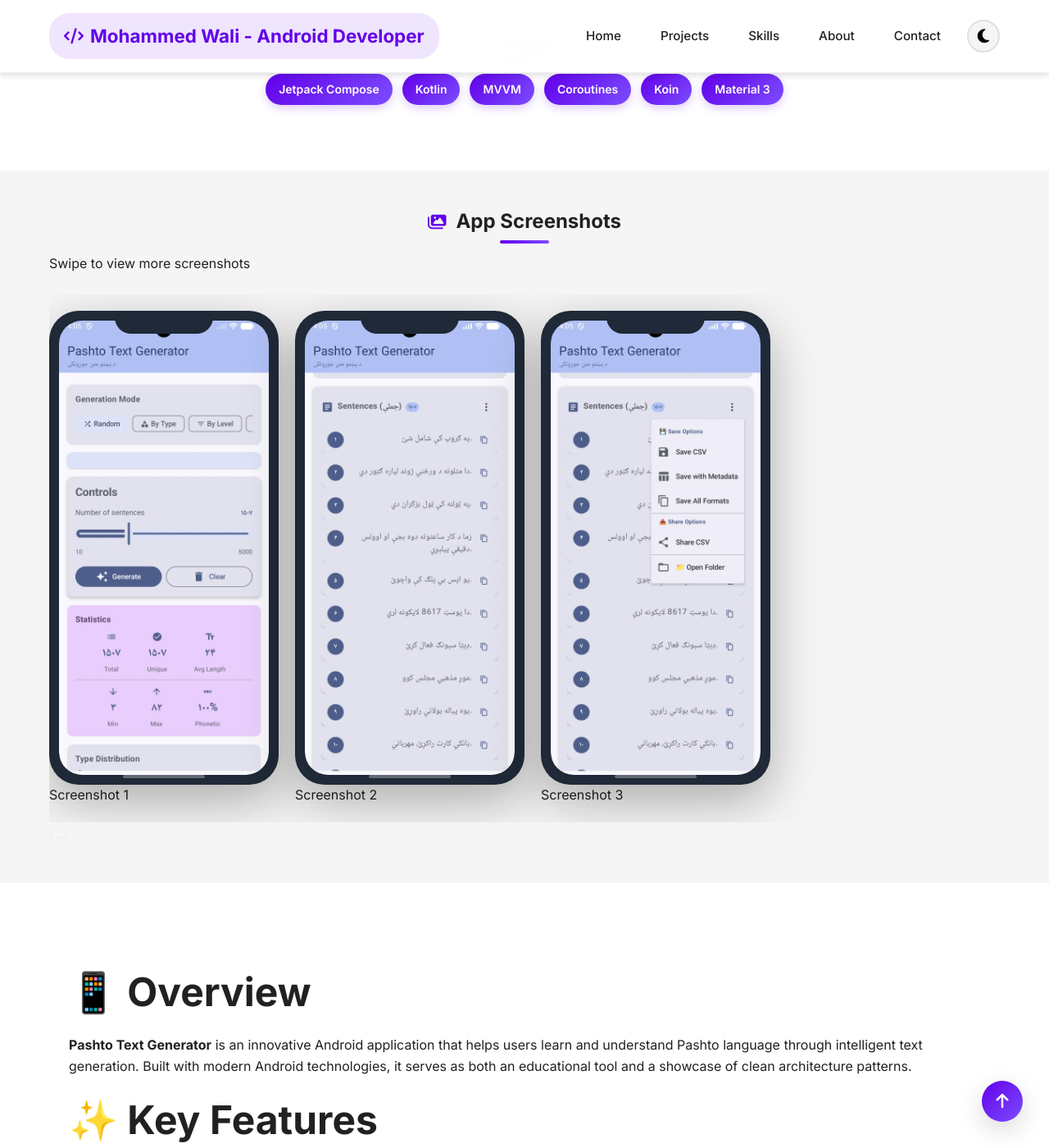
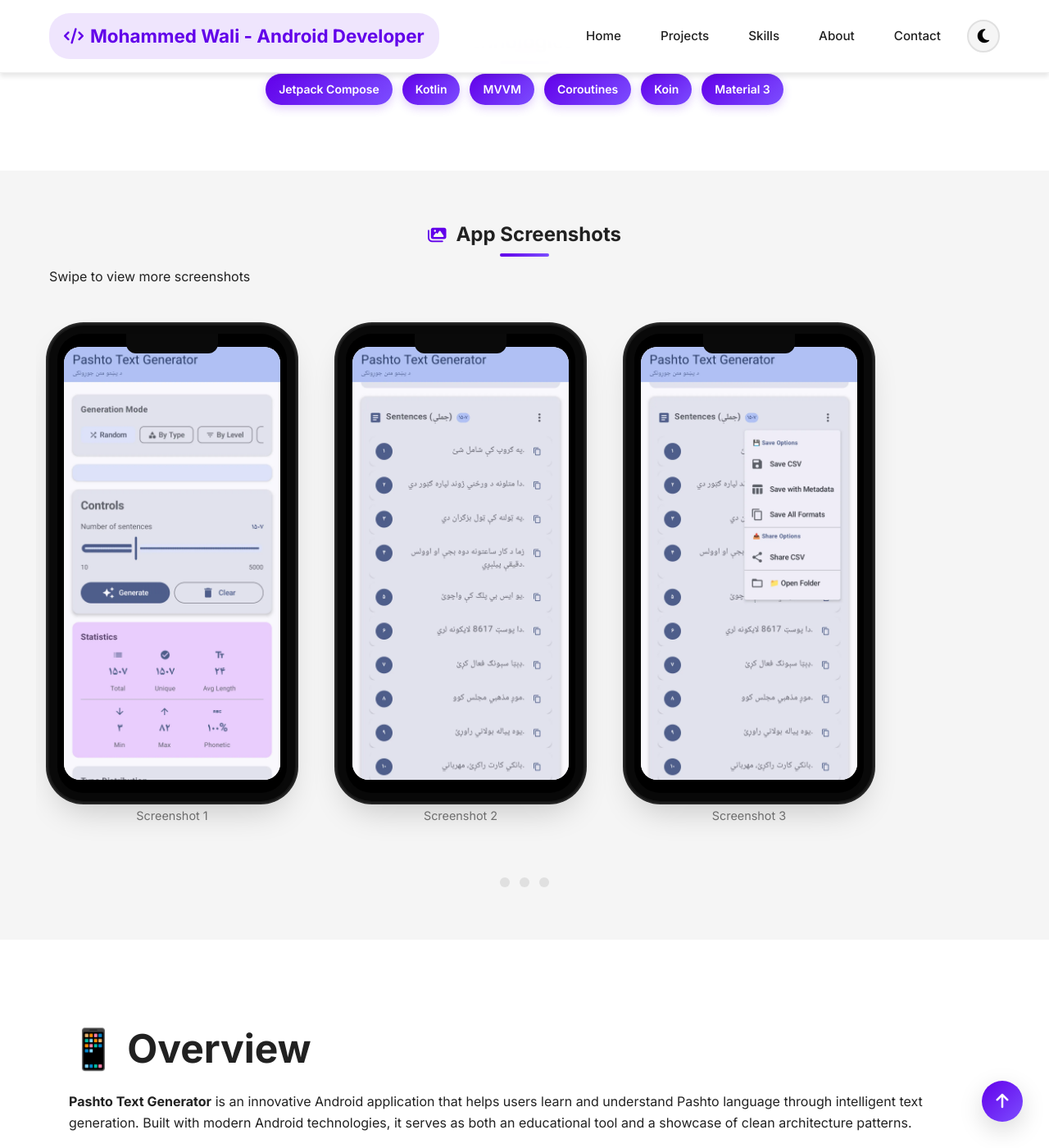
Before and after one commit to waliafghan22/waliafghan22.github.io, a Jekyll site: the page built from _projects/2024-09-01-PashtoTextGen-app.md, in a window 1280 px wide and 1400 px high, scrolled down 712 px. Shown: the whole window at 82% size. Built offline with Jekyll 4.4.1, drawn with Linux system fonts in a browser that asks for light colours.

Commit message:
screenshots bug fixes and improvment

```diff
--- a/_layouts/project.html
+++ b/_layouts/project.html
@@ -1,6 +1,9 @@
 ---
 layout: default
 ---
+
+<!-- Screenshot Carousel CSS -->
+<link rel="stylesheet" href="{{ '/assets/css/screenshot-carousel.css' | relative_url }}">
 
 <article class="project-detail">
   <!-- ========================================
--- /dev/null
+++ b/assets/css/screenshot-carousel.css
@@ -0,0 +1,247 @@
+/* ========================================
+   SCREENSHOT CAROUSEL STYLES
+   ======================================== */
+
+/* Modern Android Phone Frame */
+.phone-frame {
+    position: relative;
+    width: 280px;
+    height: 560px;
+    margin: 0 auto;
+    background: #000;
+    border-radius: 32px;
+    padding: 16px 8px;
+    box-shadow: 0 20px 40px rgba(0, 0, 0, 0.2),
+                0 0 0 10px #0a0a0a,
+                0 0 0 12px #1a1a1a,
+                0 0 0 14px #2a2a2a;
+    overflow: hidden;
+    transform: translateZ(0);
+}
+
+/* Phone Notch */
+.phone-notch {
+    position: absolute;
+    top: 0;
+    left: 50%;
+    transform: translateX(-50%);
+    width: 40%;
+    height: 24px;
+    background: #0a0a0a;
+    border-bottom-left-radius: 12px;
+    border-bottom-right-radius: 12px;
+    z-index: 10;
+}
+
+/* Phone Screen */
+.phone-screen {
+    width: 100%;
+    height: 100%;
+    background: #fff;
+    border-radius: 20px;
+    overflow: hidden;
+    position: relative;
+}
+
+/* Phone Home Indicator */
+.phone-home-indicator {
+    position: absolute;
+    bottom: 12px;
+    left: 50%;
+    transform: translateX(-50%);
+    width: 100px;
+    height: 4px;
+    background: #000;
+    border-radius: 2px;
+    z-index: 10;
+}
+
+/* Screenshots Section */
+.screenshots-section {
+    padding: 4rem 0;
+    background: var(--surface);
+    overflow: hidden;
+}
+
+.screenshots-scroller {
+    display: flex;
+    overflow-x: auto;
+    scroll-snap-type: x mandatory;
+    scroll-behavior: smooth;
+    -webkit-overflow-scrolling: touch;
+    padding: 2rem 0;
+    margin: 0 -1rem;
+    scroll-padding: 0 1rem;
+    scrollbar-width: none; /* Firefox */
+    -ms-overflow-style: none; /* IE and Edge */
+}
+
+.screenshots-scroller::-webkit-scrollbar {
+    display: none; /* Hide scrollbar for Chrome, Safari and Opera */
+}
+
+.screenshot-card {
+    flex: 0 0 auto;
+    width: 300px;
+    margin: 0 1rem;
+    scroll-snap-align: center;
+    transition: transform 0.3s ease, opacity 0.3s ease;
+    position: relative;
+    cursor: grab;
+}
+
+.screenshot-card:active {
+    cursor: grabbing;
+}
+
+.screenshot-card img {
+    width: 100%;
+    height: auto;
+    border-radius: 16px;
+    box-shadow: 0 10px 30px rgba(0, 0, 0, 0.1);
+    transition: transform 0.3s ease, box-shadow 0.3s ease;
+}
+
+.screenshot-card:hover img {
+    transform: translateY(-5px);
+    box-shadow: 0 15px 40px rgba(0, 0, 0, 0.15);
+}
+
+.screenshot-caption {
+    text-align: center;
+    margin-top: 1rem;
+    color: var(--text-secondary);
+    font-size: 0.9rem;
+}
+
+/* Navigation Dots */
+.screenshots-dots {
+    display: flex;
+    justify-content: center;
+    margin-top: 2rem;
+    gap: 0.75rem;
+}
+
+.screenshot-dot {
+    width: 12px;
+    height: 12px;
+    border-radius: 50%;
+    background: #e0e0e0;
+    border: none;
+    padding: 0;
+    cursor: pointer;
+    transition: all 0.3s ease;
+    outline: none;
+}
+
+.screenshot-dot.active {
+    background: var(--primary-color);
+    transform: scale(1.2);
+}
+
+/* Modal Styles */
+.screenshot-modal {
+    position: fixed;
+    top: 0;
+    left: 0;
+    width: 100%;
+    height: 100%;
+    background: rgba(0, 0, 0, 0.9);
+    display: flex;
+    align-items: center;
+    justify-content: center;
+    z-index: 1000;
+    opacity: 0;
+    visibility: hidden;
+    transition: all 0.3s ease;
+}
+
+.screenshot-modal.active {
+    opacity: 1;
+    visibility: visible;
+}
+
+.modal-content {
+    position: relative;
+    max-width: 90%;
+    max-height: 90%;
+    background: #000;
+    border-radius: 8px;
+    overflow: hidden;
+    box-shadow: 0 20px 60px rgba(0, 0, 0, 0.4);
+}
+
+.modal-image {
+    display: block;
+    max-width: 100%;
+    max-height: 80vh;
+    margin: 0 auto;
+    cursor: zoom-out;
+}
+
+.close-modal {
+    position: absolute;
+    top: 15px;
+    right: 15px;
+    color: white;
+    font-size: 2rem;
+    cursor: pointer;
+    background: rgba(0, 0, 0, 0.7);
+    width: 40px;
+    height: 40px;
+    border-radius: 50%;
+    display: flex;
+    align-items: center;
+    justify-content: center;
+    transition: all 0.3s ease;
+    z-index: 10;
+}
+
+.close-modal:hover {
+    background: rgba(255, 255, 255, 0.2);
+    transform: rotate(90deg);
+}
+
+/* Responsive Adjustments */
+@media (max-width: 768px) {
+    .phone-frame {
+        width: 240px;
+        height: 480px;
+        border-radius: 28px;
+    }
+
+    .screenshot-card {
+        width: 260px;
+    }
+}
+
+@media (max-width: 480px) {
+    .phone-frame {
+        width: 200px;
+        height: 400px;
+        border-radius: 24px;
+    }
+
+    .screenshot-card {
+        width: 220px;
+    }
+
+    .screenshots-scroller {
+        padding: 1.5rem 0;
+    }
+}
+
+/* Dark Mode Adjustments */
+[data-theme="dark"] {
+    .screenshot-card img {
+        box-shadow: 0 10px 30px rgba(0, 0, 0, 0.3);
+    }
+
+    .screenshot-card:hover img {
+        box-shadow: 0 15px 40px rgba(0, 0, 0, 0.4);
+    }
+
+    .screenshot-dot {
+        background: #444;
+    }
+}
--- a/assets/js/main.js
+++ b/assets/js/main.js
@@ -478,32 +478,156 @@
 };
 
 /* ========================================
-   SCREENSHOT NAVIGATION (Project Detail Pages)
+   SCREENSHOT CAROUSEL (Project Detail Pages)
    ======================================== */
 
 const initScreenshotNavigation = () => {
     const scroller = document.querySelector('.screenshots-scroller');
     const dots = document.querySelectorAll('.screenshot-dot');
     const screenshots = document.querySelectorAll('.screenshot-card');
+    const modal = document.createElement('div');
+    modal.className = 'screenshot-modal';
+    modal.innerHTML = `
+        <div class="modal-content">
+            <span class="close-modal">&times;</span>
+            <img class="modal-image" src="" alt="Full size screenshot">
+        </div>
+    `;
+    document.body.appendChild(modal);
 
     if (!scroller || !dots.length || !screenshots.length) return;
+
+    // Variables for drag functionality
+    let isDragging = false;
+    let startPos = 0;
+    let currentTranslate = 0;
+    let prevTranslate = 0;
+    let animationID = 0;
+    let currentIndex = 0;
+
+    // Add event listeners for drag functionality
+    scroller.addEventListener('mousedown', dragStart);
+    scroller.addEventListener('touchstart', dragStart, { passive: true });
+    scroller.addEventListener('mouseup', dragEnd);
+    scroller.addEventListener('touchend', dragEnd, { passive: true });
+    scroller.addEventListener('mousemove', drag);
+    scroller.addEventListener('touchmove', drag, { passive: false });
+    scroller.addEventListener('mouseleave', dragEnd);
+
+    // Prevent default drag behavior for images
+    const images = scroller.querySelectorAll('img');
+    images.forEach(img => {
+        img.addEventListener('dragstart', (e) => e.preventDefault());
+
+        // Click to zoom
+        img.addEventListener('click', (e) => {
+            if (!isDragging) {
+                const modalImg = modal.querySelector('.modal-image');
+                modalImg.src = img.src.replace('-thumb', ''); // Remove -thumb if present
+                modal.classList.add('active');
+                document.body.style.overflow = 'hidden';
+            }
+        });
+    });
+
+    // Close modal functionality
+    const closeModal = modal.querySelector('.close-modal');
+    closeModal.addEventListener('click', () => {
+        modal.classList.remove('active');
+        document.body.style.overflow = '';
+    });
+
+    modal.addEventListener('click', (e) => {
+        if (e.target === modal) {
+            modal.classList.remove('active');
+            document.body.style.overflow = '';
+        }
+    });
 
     // Dot click navigation
     dots.forEach((dot, index) => {
         dot.addEventListener('click', () => {
-            const screenshot = screenshots[index];
-            if (screenshot) {
-                screenshot.scrollIntoView({
-                    behavior: 'smooth',
-                    block: 'nearest',
-                    inline: 'center'
-                });
-            }
+            goToSlide(index);
         });
     });
 
+    // Drag functions
+    function dragStart(e) {
+        if (e.type === 'touchstart') {
+            startPos = e.touches[0].clientX;
+        } else {
+            startPos = e.clientX;
+            e.preventDefault();
+        }
+
+        isDragging = true;
+        scroller.style.scrollBehavior = 'auto';
+
+        // Get current scroll position
+        currentTranslate = scroller.scrollLeft;
+
+        // Start animation
+        animationID = requestAnimationFrame(animation);
+    }
+
+    function drag(e) {
+        if (!isDragging) return;
+
+        let currentPosition;
+        if (e.type === 'touchmove') {
+            currentPosition = e.touches[0].clientX;
+            e.preventDefault();
+        } else {
+            currentPosition = e.clientX;
+        }
+
+        const diff = startPos - currentPosition;
+        scroller.scrollLeft = currentTranslate + diff;
+    }
+
+    function dragEnd() {
+        if (!isDragging) return;
+
+        isDragging = false;
+        cancelAnimationFrame(animationID);
+
+        // Get current scroll position and width
+        const scrollLeft = scroller.scrollLeft;
+        const scrollWidth = scroller.scrollWidth;
+        const clientWidth = scroller.clientWidth;
+
+        // Calculate current index based on scroll position
+        currentIndex = Math.round((scrollLeft / (scrollWidth - clientWidth)) * (screenshots.length - 1));
+
+        // Smooth scroll to the nearest slide
+        goToSlide(currentIndex);
+    }
+
+    function animation() {
+        if (isDragging) {
+            animationID = requestAnimationFrame(animation);
+        }
+    }
+
+    function goToSlide(index) {
+        if (index < 0) index = 0;
+        if (index >= screenshots.length) index = screenshots.length - 1;
+
+        const scrollLeft = (scroller.scrollWidth / screenshots.length) * index;
+
+        scroller.style.scrollBehavior = 'smooth';
+        scroller.scrollLeft = scrollLeft;
+
+        // Update active dot
+        dots.forEach((dot, i) => {
+            dot.classList.toggle('active', i === index);
+        });
+    }
+
     // Update active dot on scroll
     const updateActiveDot = () => {
+        if (isDragging) return;
+
         const scrollLeft = scroller.scrollLeft;
         const scrollWidth = scroller.scrollWidth;
         const clientWidth = scroller.clientWidth;
```
